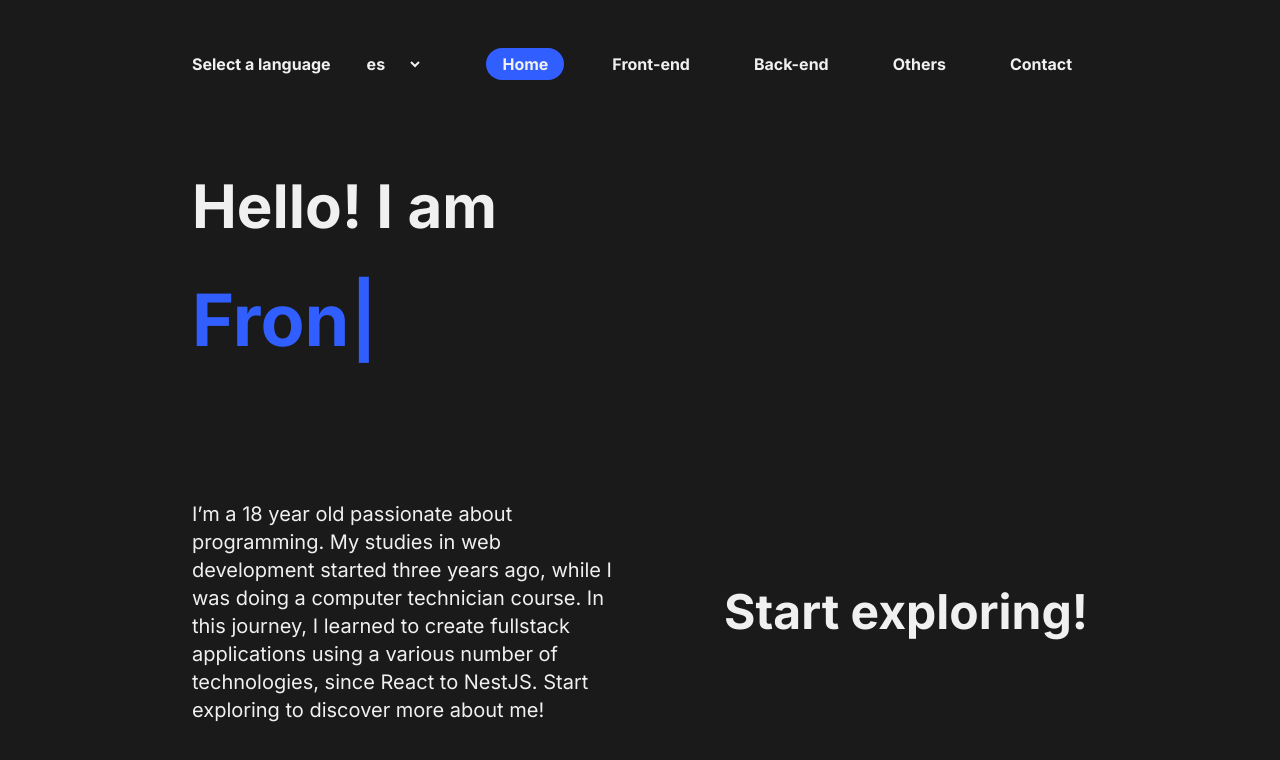
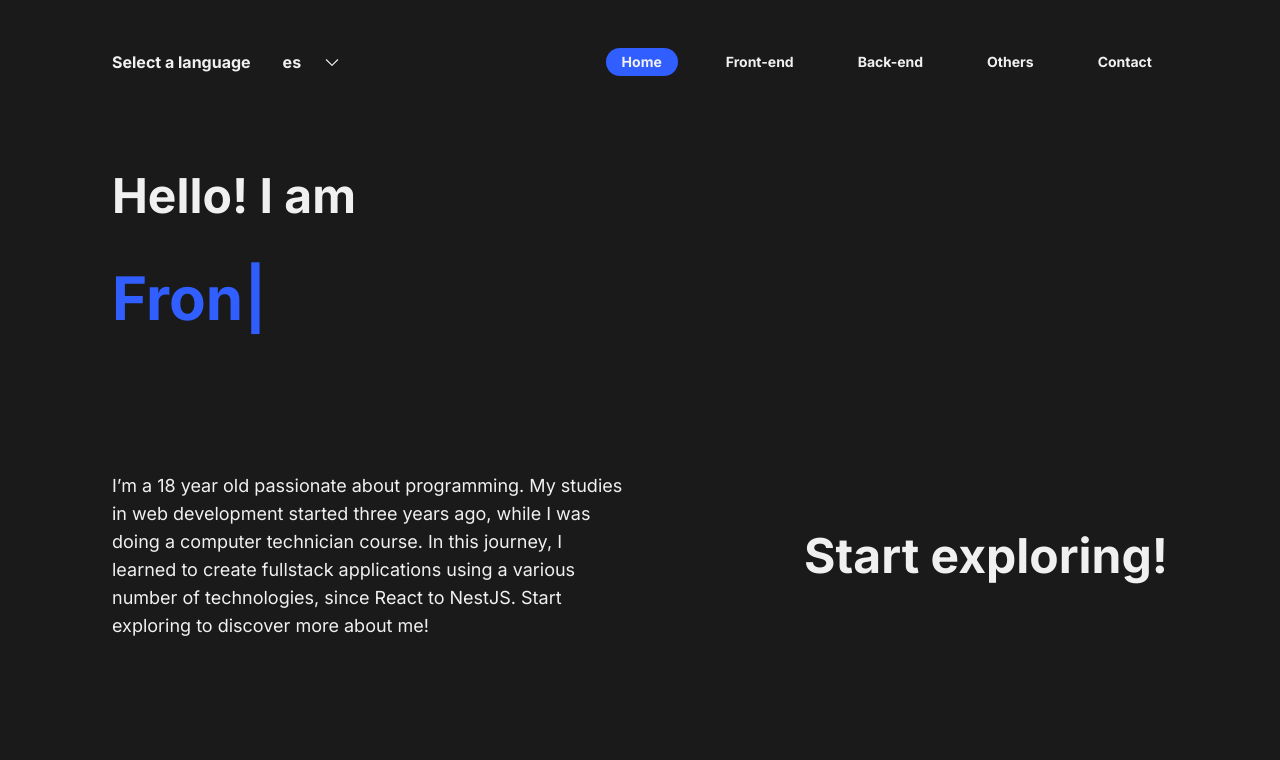
Before and after one commit to tomazcx/portfolio-web, a React (Vite) app: page / in a window 1280 px wide. Shown: the top 760 px of the page. Built offline with nearby package versions, Linux system fonts and the light colour scheme.

Commit message:
remade layout to fit smaller resolutions

```diff
--- a/src/components/Header/index.tsx
+++ b/src/components/Header/index.tsx
@@ -1,4 +1,4 @@
-import {List, X} from "phosphor-react"
+import {CaretDown, List, X} from "phosphor-react"
 import {useLanguage} from "../../hooks/useLanguage"
 import {LinkHeader} from "../LinkHeader"
 import * as Dialog from '@radix-ui/react-dialog'
@@ -36,13 +36,18 @@ export const Header = () => {
 	}
 
 	return (
-		<header className="flex justify-end lg:justify-between items-center px-12 lg:px-48 py-12">
-			<div className="lg:flex lg:gap-8 lg:font-bold hidden" >
+		<header className="flex justify-end lg:justify-between items-center px-4 lg:px-28 py-12">
+			<div className="lg:flex lg:gap-8 lg:justify-between lg:font-bold hidden" >
 				<label htmlFor="lang">{language === 'es' ? 'Select a language' : 'Selecione uma linguagem'}</label>
-				<select id="lang" defaultValue={language} name="lang" onChange={(e) => handleChangeLanguage(e.target.value)} className="bg-transparent cursor-pointer border-none">
-					<option className="bg-transparent" value="es">es</option>
-					<option className="bg-transparent" value="pt-br">pt-br</option>
-				</select>
+				<div className="flex items-center cursor-pointer">
+					<select id="lang" defaultValue={language} name="lang" onChange={(e) => handleChangeLanguage(e.target.value)} className="bg-transparent cursor-pointer border-none">
+						<option className="bg-transparent" value="es">es</option>
+						<option className="bg-transparent" value="pt-br">pt-br</option>
+					</select>
+					<CaretDown size={18} />
+
+
+				</div>
 			</div>
 
 			<nav className="lg:flex lg:gap-8 hidden">
--- a/src/components/LinkHeader/index.tsx
+++ b/src/components/LinkHeader/index.tsx
@@ -11,7 +11,7 @@ export const LinkHeader = ({text, ...rest}: ILinkHeader) => {
 	const location = useLocation()
 
 	return (
-		<a {...rest} className={classNames("px-4 py-1 transition-colors font-bold cursor-pointer", {
+		<a {...rest} className={classNames("px-4 py-1 transition-colors font-bold cursor-pointer text-sm", {
 			'bg-blue-400 hover:bg-blue-500 rounded-full active:bg-blue-600': location.pathname === rest.href,
 			'hover:text-blue-500 active:text-blue-600': location.pathname !== rest.href
 		})} >{text}</a>
--- a/src/components/TitlePage/index.tsx
+++ b/src/components/TitlePage/index.tsx
@@ -13,7 +13,7 @@ export const TitlePage = ({title, description, textContinue, pathContinue}: ITit
 	return (
 		<div className="flex flex-col gap-12">
 			<div className="flex justify-between items-center overflow-hidden">
-				<h1 className="text-blue-400 text-4xl lg:text-7xl font-bold">
+				<h1 className="text-blue-400 text-4xl lg:text-6xl font-bold">
 					<Typewriter
 						onInit={(typewriter) => {
 							typewriter.typeString(title)
--- a/src/pages/BackEnd.tsx
+++ b/src/pages/BackEnd.tsx
@@ -40,7 +40,7 @@ export const BackEnd = () => {
 			animate={{opacity: 1}}
 			transition={{duration: 0.8}}
 			exit={{opacity: 0}}
-			className="lg:px-48 px-4 flex flex-col gap-36 justify-between">
+			className="lg:px-28 px-4 flex flex-col gap-36 justify-between">
 			<TitlePage
 				title="Back-end"
 				description={language === 'es' ? textsEnglish.pages.backEnd.description : textsPortuguese.pages.backEnd.description}
--- a/src/pages/Contact.tsx
+++ b/src/pages/Contact.tsx
@@ -41,7 +41,7 @@ export const Contact = () => {
 			animate={{opacity: 1}}
 			transition={{duration: 0.8}}
 			exit={{opacity: 0}}
-			className="lg:px-48 px-4 flex flex-col gap-36 justify-between">
+			className="lg:px-28 px-4 flex flex-col gap-36 justify-between">
 			<section className='flex flex-col gap-32'>
 				<TitlePage
 					title={language === 'es' ? textsEnglish.pages.contact.title : textsPortuguese.pages.contact.title}
--- a/src/pages/FrontEnd.tsx
+++ b/src/pages/FrontEnd.tsx
@@ -40,7 +40,7 @@ export const FrontEnd = () => {
 			animate={{opacity: 1}}
 			transition={{duration: 0.8}}
 			exit={{opacity: 0}}
-			className="lg:px-48 px-4 flex flex-col gap-36 justify-between">
+			className="lg:px-28 px-4 flex flex-col gap-36 justify-between">
 			<TitlePage
 				title="Front-end"
 				description={language === 'es' ? textsEnglish.pages.frontEnd.description : textsPortuguese.pages.frontEnd.description}
--- a/src/pages/Home.tsx
+++ b/src/pages/Home.tsx
@@ -33,11 +33,11 @@ export const Home = () => {
 			transition={{duration: 0.8}}
 			exit={{opacity: 0}}
 			className="flex flex-col flex-1 justify-between">
-			<section className="lg:px-48 lg:py-12 px-12 mb-12 lg:mb-0 ">
+			<section className="lg:px-28 lg:py-12 px-12 mb-12  ">
 				<article className="flex justify-between flex-col lg:text-left text-center gap-14  md:gap-36 ">
 					<div className="flex flex-col gap-12">
-						<h2 className="text-4xl lg:text-6xl font-bold">{language === 'es' ? textsEnglish.pages.home.title : textsPortuguese.pages.home.title}</h2>
-						<h1 className="text-blue-400 text-4xl lg:text-7xl font-bold">
+						<h2 className="text-4xl lg:text-5xl font-bold">{language === 'es' ? textsEnglish.pages.home.title : textsPortuguese.pages.home.title}</h2>
+						<h1 className="text-blue-400 text-4xl lg:text-6xl font-bold">
 							<Typewriter
 								onInit={(typewriter) => {
 									typewriter.typeString(language === 'es' ? textsEnglish.pages.home.subtitles[0] : textsPortuguese.pages.home.subtitles[0])
@@ -60,7 +60,7 @@ export const Home = () => {
 						</h1>
 					</div>
 					<div className="lg:grid grid-cols-12 items-center w-full flex flex-col gap-8">
-						<p className="md:text-xl col-span-6 leading-8">
+						<p className="md:text-lg col-span-6 leading-8">
 							{language === 'es' ? textsEnglish.pages.home.description : textsPortuguese.pages.home.description}
 						</p>
 
--- a/src/pages/Others.tsx
+++ b/src/pages/Others.tsx
@@ -40,7 +40,7 @@ export const Others = () => {
 			animate={{opacity: 1}}
 			transition={{duration: 0.8}}
 			exit={{opacity: 0}}
-			className="lg:px-48 px-4 flex flex-col gap-36 justify-between">
+			className="lg:px-28 px-4 flex flex-col gap-36 justify-between">
 			<TitlePage
 				title={language === 'es' ? textsEnglish.pages.others.title : textsPortuguese.pages.others.title}
 				description={language === 'es' ? textsEnglish.pages.others.description : textsPortuguese.pages.others.description}
--- a/src/styles/global.css
+++ b/src/styles/global.css
@@ -10,3 +10,7 @@ body{
 .marquee{
 	gap:8rem;
 }
+
+select{
+	-webkit-appearance: none;
+}
```
